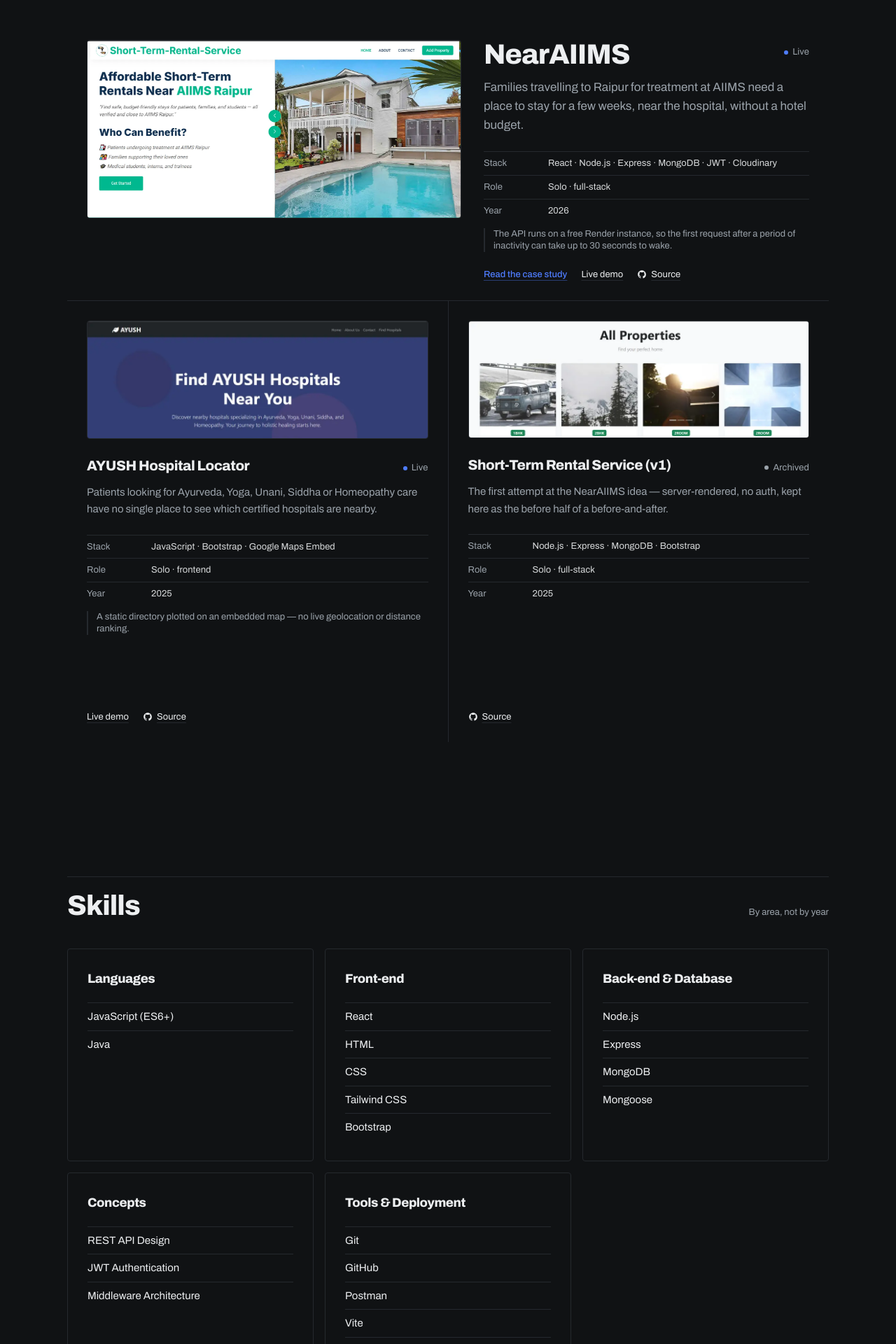
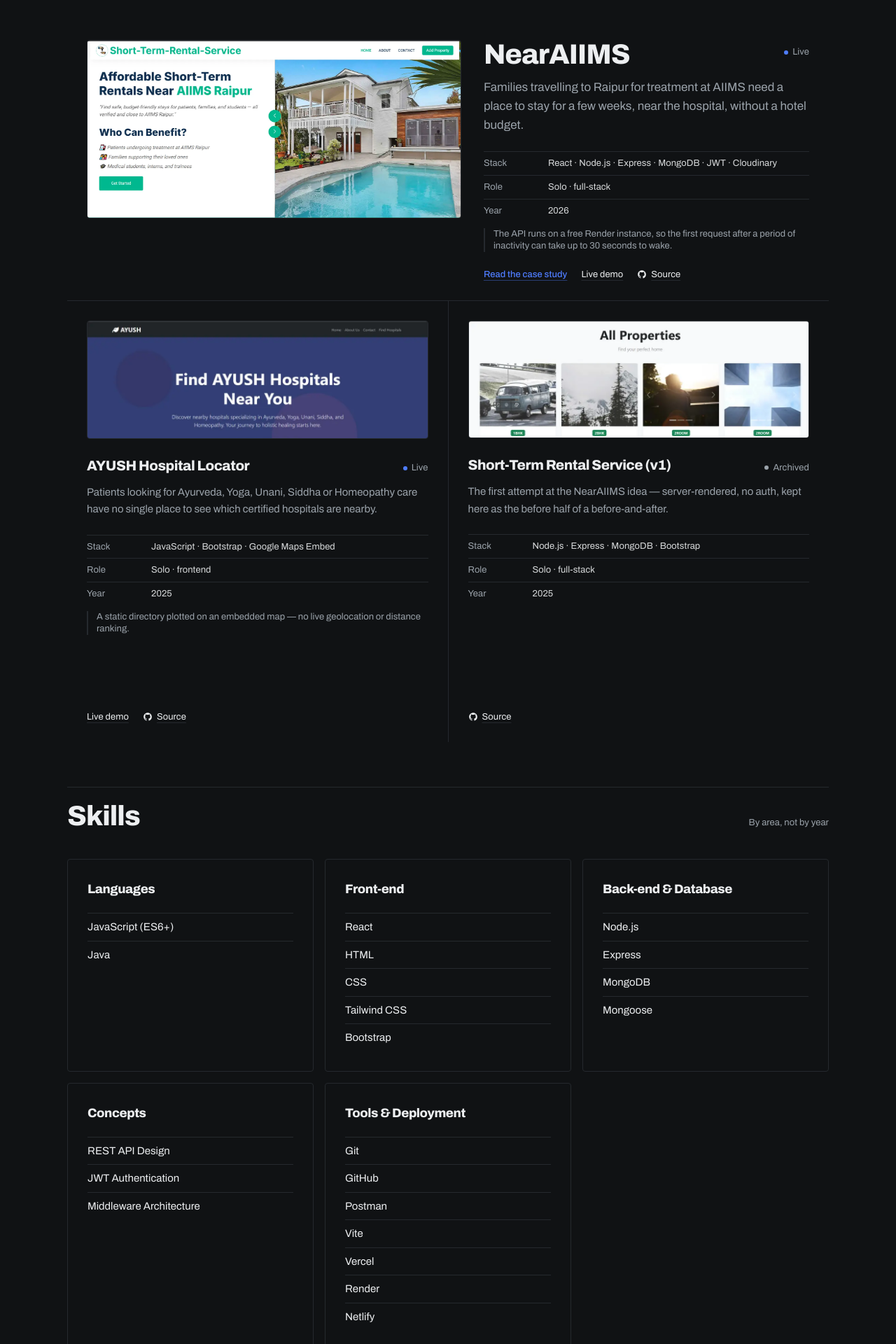
Before and after one commit to Rashid1280/Portfolio-Mubasshir, a React (Vite) app: page / in a window 1280 px wide. Shown: the part 880-2800 px from the top of the page at 70% size. Built offline with nearby package versions, Linux system fonts and the light colour scheme.

Commit message:
fix: reduce excess spacing between sections

```diff
--- a/src/components/Contact.jsx
+++ b/src/components/Contact.jsx
@@ -8,7 +8,7 @@ export function Contact() {
     <section
       id="contact"
       aria-labelledby="contact-heading"
-      className="mx-auto max-w-shell scroll-mt-20 px-5 pt-16 pb-32 sm:px-8 sm:pt-24 md:pb-24"
+      className="mx-auto max-w-shell scroll-mt-20 px-5 pt-10 pb-32 sm:px-8 sm:pt-5 md:pb-24"
     >
       <SectionHeading id="contact-heading">Contact</SectionHeading>
 
--- a/src/components/Experience.jsx
+++ b/src/components/Experience.jsx
@@ -6,7 +6,7 @@ export function Experience() {
     <section
       id="experience"
       aria-labelledby="experience-heading"
-      className="mx-auto max-w-shell scroll-mt-20 px-5 py-16 sm:px-8 sm:py-24"
+      className="mx-auto max-w-shell scroll-mt-20 px-5 py-5 sm:px-8 sm:py-8"
     >
       <SectionHeading id="experience-heading">Experience</SectionHeading>
 
--- a/src/components/ProjectGrid.jsx
+++ b/src/components/ProjectGrid.jsx
@@ -18,7 +18,7 @@ export function ProjectGrid() {
     <section
       id="work"
       aria-labelledby="work-heading"
-      className="mx-auto max-w-shell scroll-mt-20 px-5 pb-16 pt-10 sm:px-8 sm:pb-24 sm:pt-14"
+      className="mx-auto max-w-shell scroll-mt-20 px-5 pb-5 pt-10 sm:px-8 sm:pb-8 sm:pt-14"
     >
       <SectionHeading id="work-heading">Work</SectionHeading>
 
--- a/src/components/Skills.jsx
+++ b/src/components/Skills.jsx
@@ -6,7 +6,7 @@ export function Skills() {
     <section
       id="skills"
       aria-labelledby="skills-heading"
-      className="mx-auto max-w-shell scroll-mt-20 px-5 py-16 sm:px-8 sm:py-24"
+      className="mx-auto max-w-shell scroll-mt-20 px-5 py-5 sm:px-8 sm:py-8"
     >
       <SectionHeading id="skills-heading" aside="By area, not by year">
         Skills
```
